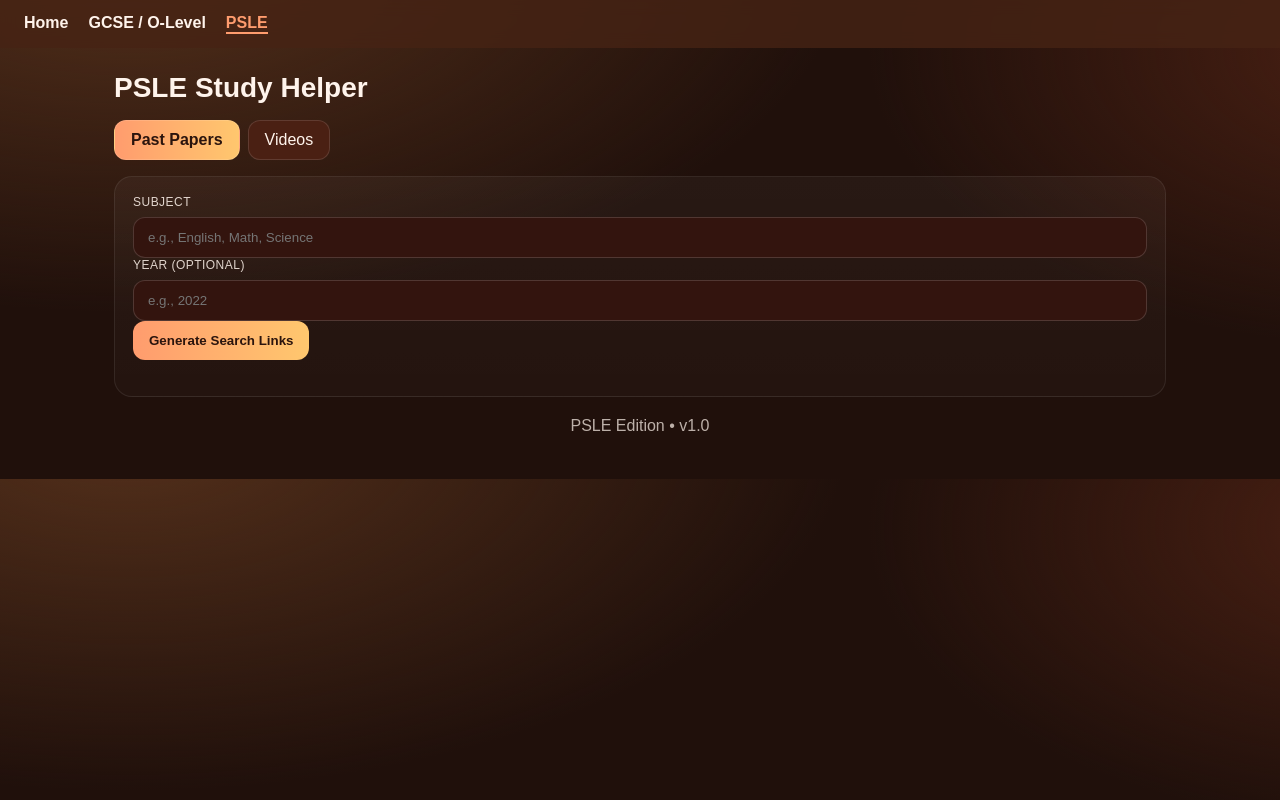
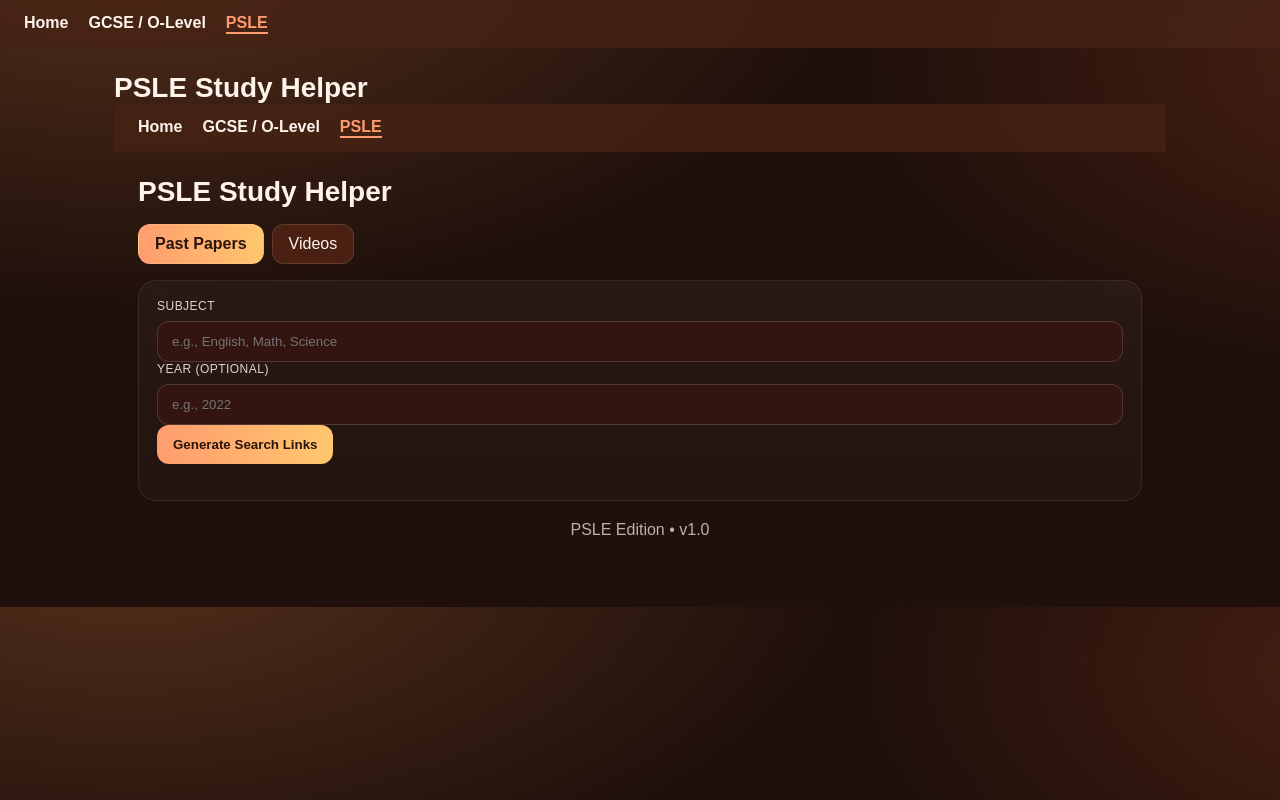
Before and after one commit to ItsJZR/GSCE-O-Level-website-, a plain HTML site: page psle.html in a window 1280 px wide. Drawn offline with Linux system fonts and the light colour scheme.

Commit message:
Update psle.html

```diff
--- a/psle.html
+++ b/psle.html
@@ -1,4 +1,43 @@
 <!DOCTYPE html>
+<html lang="en">
+<head>
+  <meta charset="UTF-8" />
+  <meta name="viewport" content="width=device-width, initial-scale=1" />
+  <title>PSLE Study Helper</title>
+  <style>
+    :root{
+      --bg:#20100b;--text:#fff4ec;--accent:#ff9c6e;
+    }
+    *{box-sizing:border-box}
+    body{
+      margin:0; font-family:Arial, sans-serif; color:var(--text);
+      background:radial-gradient(1200px 600px at 10% -10%, #54301b 0%, rgba(32,16,11,0) 60%),
+                 radial-gradient(900px 500px at 110% 10%, #4a2013 0%, rgba(32,16,11,0) 60%),
+                 var(--bg);
+    }
+    .nav {
+      display:flex; gap:20px; padding:14px 24px;
+      background:rgba(70,35,20,0.8); backdrop-filter:blur(8px);
+      position:sticky; top:0; z-index:10;
+    }
+    .nav a { color:var(--text); text-decoration:none; font-weight:600; }
+    .nav a.active { color:#ff9c6e; border-bottom:2px solid #ff9c6e; }
+    .nav a:hover { opacity:.85; }
+    .container{max-width:1100px;margin:0 auto;padding:24px}
+    h1{font-size:28px;margin:0}
+  </style>
+</head>
+<body>
+  <div class="nav">
+    <a href="index.html">Home</a>
+    <a href="gcse.html">GCSE / O-Level</a>
+    <a href="psle.html" class="active">PSLE</a>
+  </div>
+
+  <div class="container">
+    <h1>PSLE Study Helper</h1>
+
+    <!DOCTYPE html>
 <html lang="en">
 <head>
   <meta charset="UTF-8" />
@@ -127,3 +166,7 @@
   </script>
 </body>
 </html>
+
+  </div>
+</body>
+</html>
```
